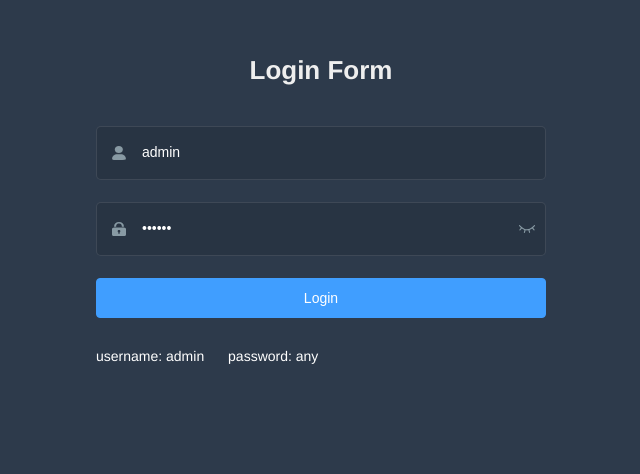
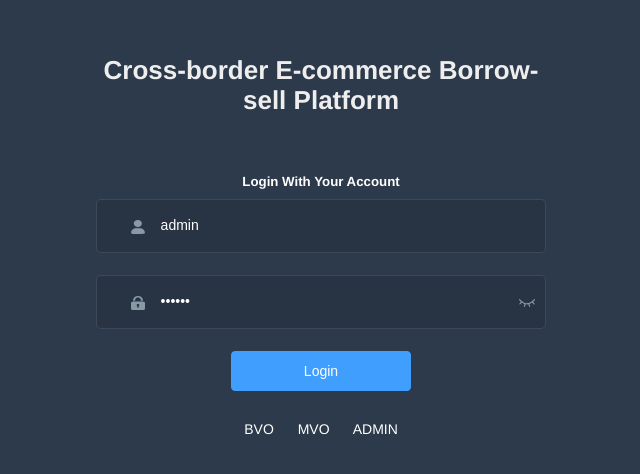
Before and after one commit to MessiahChen/e-commerce-front, a Vue app: page /#/login in a window 1280 px wide. Shown: the part 104-578 px from the top of the page, without its empty margins (319-959 px from the left). Built offline with nearby package versions, Linux system fonts and the light colour scheme.

Commit message:
登录界面小修改

```diff
--- a/src/views/login/index.vue
+++ b/src/views/login/index.vue
@@ -1,51 +1,46 @@
 <template>
   <div class="login-container">
-    <el-form ref="loginForm" :model="loginForm" :rules="loginRules" class="login-form" auto-complete="on" label-position="left">
+    <el-form ref="loginForm" :model="loginForm" :rules="loginRules" class="login-form" auto-complete="on"
+      label-position="left">
 
       <div class="title-container">
-        <h3 class="title">Login Form</h3>
+        <h3 class="title" >Cross-border E-commerce Borrow-sell Platform</h3>
+      </div></br>
+
+      <div class="title-container">
+        <h5 style="color: #fff; margin:0 5px 10px 5px;">Login With Your Account</h5>
       </div>
 
       <el-form-item prop="username">
         <span class="svg-container">
           <svg-icon icon-class="user" />
         </span>
-        <el-input
-          ref="username"
-          v-model="loginForm.username"
-          placeholder="Username"
-          name="username"
-          type="text"
-          tabindex="1"
-          auto-complete="on"
-        />
+        <el-input ref="username" v-model="loginForm.username" placeholder="Username" name="username" type="text"
+          tabindex="1" auto-complete="on" />
       </el-form-item>
 
       <el-form-item prop="password">
         <span class="svg-container">
           <svg-icon icon-class="password" />
         </span>
-        <el-input
-          :key="passwordType"
-          ref="password"
-          v-model="loginForm.password"
-          :type="passwordType"
-          placeholder="Password"
-          name="password"
-          tabindex="2"
-          auto-complete="on"
-          @keyup.enter.native="handleLogin"
-        />
+        <el-input :key="passwordType" ref="password" v-model="loginForm.password" :type="passwordType" placeholder="Password"
+          name="password" tabindex="2" auto-complete="on" @keyup.enter.native="handleLogin" />
         <span class="show-pwd" @click="showPwd">
           <svg-icon :icon-class="passwordType === 'password' ? 'eye' : 'eye-open'" />
         </span>
       </el-form-item>
 
-      <el-button :loading="loading" type="primary" style="width:100%;margin-bottom:30px;" @click.native.prevent="handleLogin">Login</el-button>
+      <el-button :loading="loading" type="primary" style="width:40%;margin-bottom:30px;" @click.native.prevent="handleLogin">Login</el-button>
+
+<!--      <div class="tips">
+        <span style="margin-right:20px;">username: admin</span>
+        <span> password: any</span>
+      </div> -->
 
       <div class="tips">
-        <span style="margin-right:20px;">username: admin</span>
-        <span> password: any</span>
+        <span style="margin-right:20px;">BVO</span>
+        <span style="margin-right:20px;"> MVO</span>
+        <span> ADMIN</span>
       </div>
 
     </el-form>
@@ -53,7 +48,9 @@
 </template>
 
 <script>
-import { validUsername } from '@/utils/validate'
+  import {
+    validUsername
+  } from '@/utils/validate'
 
   export default {
     name: 'Login',
@@ -78,8 +75,16 @@ export default {
           password: '111111'
         },
         loginRules: {
-        username: [{ required: true, trigger: 'blur', validator: validateUsername }],
-        password: [{ required: true, trigger: 'blur', validator: validatePassword }]
+          username: [{
+            required: true,
+            trigger: 'blur',
+            validator: validateUsername
+          }],
+          password: [{
+            required: true,
+            trigger: 'blur',
+            validator: validatePassword
+          }]
         },
         loading: false,
         passwordType: 'password',
@@ -110,7 +115,9 @@ export default {
           if (valid) {
             this.loading = true
             this.$store.dispatch('user/login', this.loginForm).then(() => {
-            this.$router.push({ path: this.redirect || '/' })
+              this.$router.push({
+                path: this.redirect || '/'
+              })
               this.loading = false
             }).catch(() => {
               this.loading = false
@@ -190,6 +197,7 @@ $light_gray:#eee;
       padding: 160px 35px 0;
       margin: 0 auto;
       overflow: hidden;
+      text-align:center;
     }
 
     .tips {
```
Also changed, not shown: src/permission.js (+14 -0 lines). Lines whose indentation alone changed are shown as unchanged.
